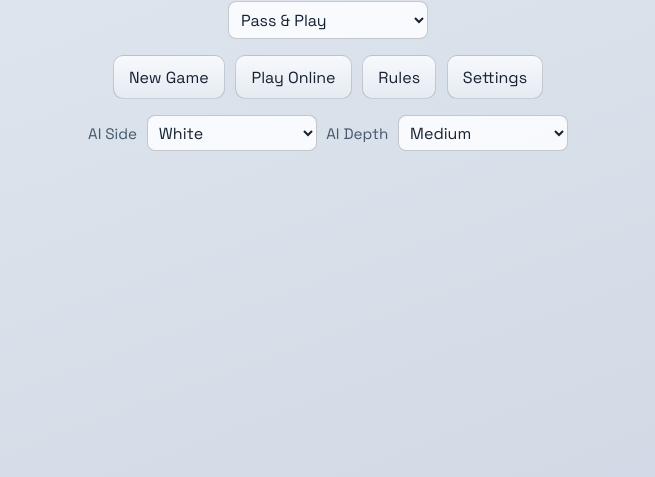
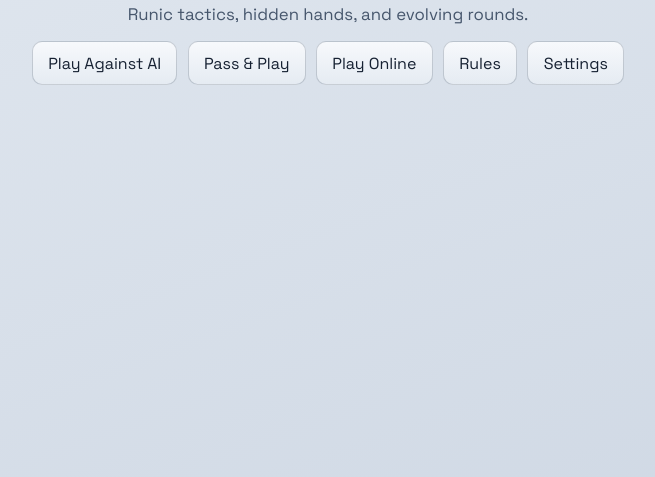
Before and after one commit to PieroBarrette/Runebags, a website with bundled scripts: page index.html in a window 1280 px wide. Shown: the part 323-800 px from the top of the page, without its empty margins (312-967 px from the left). Built offline with nearby package versions, Linux system fonts and the light colour scheme.

Commit message:
Refactor: Update game mode selection UI and enhance AI gameplay options

```diff
--- a/index.html
+++ b/index.html
@@ -16,20 +16,18 @@
     <section id="main-menu" class="menu-screen">
       <h1>RuneBags</h1>
       <p class="menu-subtitle">Runic tactics, hidden hands, and evolving rounds.</p>
-      <div class="mode-config">
-        <label for="menu-mode-select">Mode</label>
-        <select id="menu-mode-select">
-          <option value="passplay" selected>Pass &amp; Play</option>
-          <option value="ai">Play Against AI</option>
-        </select>
-      </div>
       <div class="menu-actions">
-        <button id="menu-start-btn" class="menu-btn" type="button">New Game</button>
+        <button id="menu-ai-btn" class="menu-btn" type="button">Play Against AI</button>
+        <button id="menu-passplay-btn" class="menu-btn" type="button">Pass &amp; Play</button>
         <button id="menu-online-btn" class="menu-btn" type="button">Play Online</button>
         <button id="menu-rules-btn" class="menu-btn" type="button">Rules</button>
         <button id="menu-settings-btn" class="menu-btn" type="button">Settings</button>
       </div>
-      <div id="ai-config" class="ai-config" hidden>
+    </section>
+
+    <section id="ai-panel" class="panel menu-panel" hidden>
+      <h2>Play Against AI</h2>
+      <div class="ai-config">
         <label for="ai-side-select">AI Side</label>
         <select id="ai-side-select">
           <option value="1">Black</option>
@@ -41,6 +39,10 @@
           <option value="2" selected>Medium</option>
           <option value="3">Hard</option>
         </select>
+      </div>
+      <div class="menu-actions compact">
+        <button id="ai-start-btn" class="menu-btn" type="button">New Game</button>
+        <button id="ai-back-btn" class="menu-btn secondary" type="button">Back</button>
       </div>
     </section>
 
--- a/js/main.js
+++ b/js/main.js
@@ -37,11 +37,13 @@
 
 const elements = {
   mainMenu: document.getElementById("main-menu"),
-  menuModeSelect: document.getElementById("menu-mode-select"),
-  menuStartBtn: document.getElementById("menu-start-btn"),
-  aiConfigPanel: document.getElementById("ai-config"),
+  menuAiBtn: document.getElementById("menu-ai-btn"),
+  menuPassplayBtn: document.getElementById("menu-passplay-btn"),
   aiSideSelect: document.getElementById("ai-side-select"),
   aiDepthSelect: document.getElementById("ai-depth-select"),
+  aiPanel: document.getElementById("ai-panel"),
+  aiStartBtn: document.getElementById("ai-start-btn"),
+  aiBackBtn: document.getElementById("ai-back-btn"),
   menuOnlineBtn: document.getElementById("menu-online-btn"),
   menuRulesBtn: document.getElementById("menu-rules-btn"),
   menuSettingsBtn: document.getElementById("menu-settings-btn"),
@@ -200,19 +202,25 @@
 }
 
 function bindEvents() {
-  elements.menuModeSelect.addEventListener("change", () => {
-    syncMenuModeUI();
+  elements.menuAiBtn.addEventListener("click", () => {
+    showAiPanel();
   });
 
-  elements.menuStartBtn.addEventListener("click", () => {
+  elements.menuPassplayBtn.addEventListener("click", () => {
+    if (online.isOnlineActive()) {
+      online.leaveRoom();
+    }
+    setAiSettings(aiConfig, false, aiConfig.playerId, aiConfig.depth);
+    enterGameScreen("passplay");
+    setStatus("Pass & Play mode: continuing local game state.");
+  });
+
+  elements.aiStartBtn.addEventListener("click", () => {
     if (online.isOnlineActive()) {
       online.leaveRoom();
     }
 
-    const selectedMode = getSelectedMenuMode();
     state = createInitialState();
-
-    if (selectedMode === "ai") {
     const aiSide = Number(elements.aiSideSelect.value);
     const aiDepth = Number(elements.aiDepthSelect.value);
     setAiSettings(aiConfig, true, aiSide, aiDepth);
@@ -221,16 +229,15 @@
     }
     handVisibility = { 1: aiSide !== 1, 2: aiSide !== 2 };
     setStatus(`AI mode started. ${getPlayerName(aiConfig.playerId)} is AI (depth ${aiConfig.depth}).`);
-    } else {
-      setAiSettings(aiConfig, false, aiConfig.playerId, aiConfig.depth);
-      handVisibility = { 1: false, 2: true };
-      setStatus("Pass & Play mode started.");
-    }
 
     clearSave();
     saveGame(state);
     enterGameScreen("passplay");
     render();
+  });
+
+  elements.aiBackBtn.addEventListener("click", () => {
+    showMainMenu();
   });
 
   elements.menuOnlineBtn.addEventListener("click", async () => {
@@ -1048,13 +1055,12 @@
     return;
   }
 
-  syncMenuModeUI();
   showMainMenu();
 }
 
 function showMainMenu() {
-  syncMenuModeUI();
   elements.mainMenu.hidden = false;
+  elements.aiPanel.hidden = true;
   elements.settingsPanel.hidden = true;
   elements.onlinePanel.hidden = true;
   elements.rulesPanel.hidden = true;
@@ -1062,19 +1068,18 @@
   elements.onlineConnection.hidden = true;
 }
 
-function getSelectedMenuMode() {
-  return elements.menuModeSelect?.value === "ai" ? "ai" : "passplay";
-}
-
-function syncMenuModeUI() {
-  const aiMode = getSelectedMenuMode() === "ai";
-  if (elements.aiConfigPanel) {
-    elements.aiConfigPanel.hidden = !aiMode;
-  }
+function showAiPanel() {
+  elements.mainMenu.hidden = true;
+  elements.aiPanel.hidden = false;
+  elements.settingsPanel.hidden = true;
+  elements.onlinePanel.hidden = true;
+  elements.rulesPanel.hidden = true;
+  elements.gameScreen.hidden = true;
 }
 
 function showOnlinePanel() {
   elements.mainMenu.hidden = true;
+  elements.aiPanel.hidden = true;
   elements.settingsPanel.hidden = true;
   elements.onlinePanel.hidden = false;
   elements.rulesPanel.hidden = true;
@@ -1084,6 +1089,7 @@
 
 function showRulesPanel() {
   elements.mainMenu.hidden = true;
+  elements.aiPanel.hidden = true;
   elements.settingsPanel.hidden = true;
   elements.onlinePanel.hidden = true;
   elements.rulesPanel.hidden = false;
@@ -1092,6 +1098,7 @@
 
 function showSettingsPanel() {
   elements.mainMenu.hidden = true;
+  elements.aiPanel.hidden = true;
   elements.settingsPanel.hidden = false;
   elements.onlinePanel.hidden = true;
   elements.rulesPanel.hidden = true;
@@ -1100,6 +1107,7 @@
 
 function enterGameScreen(mode, roomCode = null) {
   elements.mainMenu.hidden = true;
+  elements.aiPanel.hidden = true;
   elements.settingsPanel.hidden = true;
   elements.onlinePanel.hidden = true;
   elements.rulesPanel.hidden = true;
--- a/styles/main.css
+++ b/styles/main.css
@@ -124,27 +124,6 @@
   justify-content: center;
 }
 
-.mode-config {
-  display: grid;
-  gap: 0.45rem;
-  justify-items: center;
-}
-
-.mode-config label {
-  color: var(--text-soft);
-  font-size: 0.95rem;
-}
-
-.mode-config select {
-  min-width: 200px;
-  border: 1px solid rgba(36, 51, 71, 0.25);
-  border-radius: 8px;
-  background: rgba(252, 253, 255, 0.88);
-  color: var(--text-main);
-  padding: 0.4rem 0.5rem;
-  font: inherit;
-}
-
 .ai-config {
   display: grid;
   grid-template-columns: auto minmax(110px, 170px) auto minmax(110px, 170px);
@@ -213,7 +192,6 @@
 }
 
 body[data-theme="dark"] .ai-config select,
-body[data-theme="dark"] .mode-config select,
 body[data-theme="dark"] .menu-panel input {
   border-color: rgba(220, 230, 241, 0.28);
   background: rgba(16, 22, 29, 0.82);
```
Lines whose indentation alone changed are shown as unchanged.
